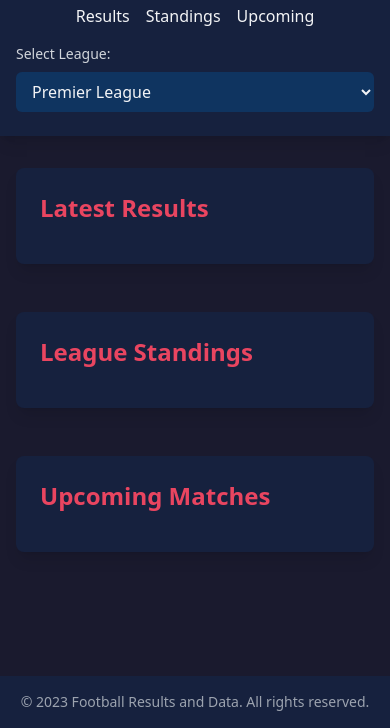
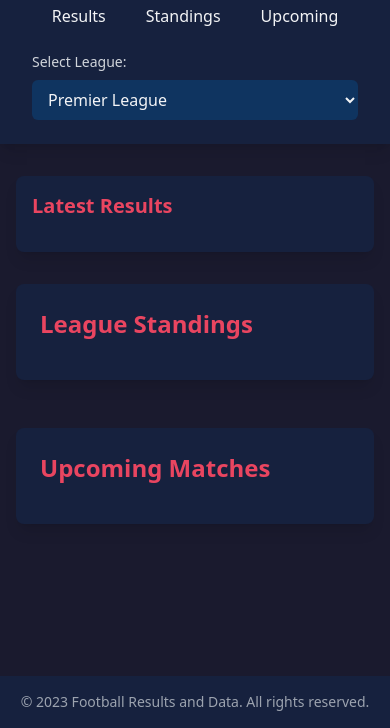
Before and after one commit to hfhw/soccer, a plain HTML site: page soccer.html in a window 390 px wide. Shown: the part 116-844 px from the top of the page. Drawn offline with nearby package versions, Linux system fonts and the light colour scheme.

Commit message:
Update soccer.html

```diff
--- a/soccer.html
+++ b/soccer.html
@@ -35,17 +35,17 @@
 <body class="bg-dark-bg text-gray-100 min-h-screen flex flex-col">
     <header class="bg-dark-secondary py-6 px-4 shadow-lg">
         <div class="container mx-auto">
-            <h1 class="text-4xl font-bold text-light-text mb-4 text-center float">Football Results and Data</h1>
+            <h1 class="text-3xl md:text-4xl font-bold text-light-text mb-4 text-center float">Football Results and Data</h1>
             <nav class="mb-4">
-                <ul class="flex justify-center space-x-4">
-                    <li><a href="#results" class="hover:text-light-text transition-colors">Results</a></li>
-                    <li><a href="#standings" class="hover:text-light-text transition-colors">Standings</a></li>
-                    <li><a href="#upcoming" class="hover:text-light-text transition-colors">Upcoming</a></li>
+                <ul class="flex flex-wrap justify-center gap-4 md:space-x-4">
+                    <li><a href="#results" class="block py-2 px-3 hover:text-light-text transition-colors">Results</a></li>
+                    <li><a href="#standings" class="block py-2 px-3 hover:text-light-text transition-colors">Standings</a></li>
+                    <li><a href="#upcoming" class="block py-2 px-3 hover:text-light-text transition-colors">Upcoming</a></li>
                 </ul>
             </nav>
-            <div class="max-w-md mx-auto">
+            <div class="max-w-md mx-auto px-4 md:px-0">
                 <label for="league-select" class="block text-sm font-medium text-gray-300 mb-2">Select League:</label>
-                <select id="league-select" class="w-full pl-3 pr-10 py-2 text-base border-gray-300 focus:outline-none focus:ring-light-text focus:border-light-text sm:text-sm rounded-md bg-dark-accent text-gray-100 transition-all duration-300 ease-in-out hover:bg-opacity-80">
+                <select id="league-select" class="w-full pl-3 pr-10 py-2 text-base border-gray-300 focus:outline-none focus:ring-light-text focus:border-light-text sm:text-sm rounded-md bg-dark-accent text-gray-100">
                     <option value="CL">UEFA Champions League</option>
                     <option value="BL1">Bundesliga</option>
                     <option value="DED">Eredivisie</option>
@@ -63,9 +63,11 @@
     </header>
 
     <main class="flex-grow container mx-auto px-4 py-8">
-        <section id="results" class="mb-12 bg-dark-secondary rounded-lg shadow-lg p-6 transform hover:scale-105 transition-transform duration-300">
-            <h2 class="text-2xl font-semibold mb-4 text-light-text">Latest Results</h2>
-            <div id="latest-results" class="animate-pulse-slow"></div>
+        <section id="results" class="mb-8 md:mb-12 bg-dark-secondary rounded-lg shadow-lg p-4 md:p-6 transform hover:scale-105 transition-transform duration-300">
+            <h2 class="text-xl md:text-2xl font-semibold mb-4 text-light-text">Latest Results</h2>
+            <div id="latest-results" class="animate-pulse-slow overflow-x-auto">
+                <!-- Add overflow-x-auto to handle table overflow on mobile -->
+            </div>
         </section>
 
         <section id="standings" class="mb-12 bg-dark-secondary rounded-lg shadow-lg p-6 transform hover:scale-105 transition-transform duration-300">
```
